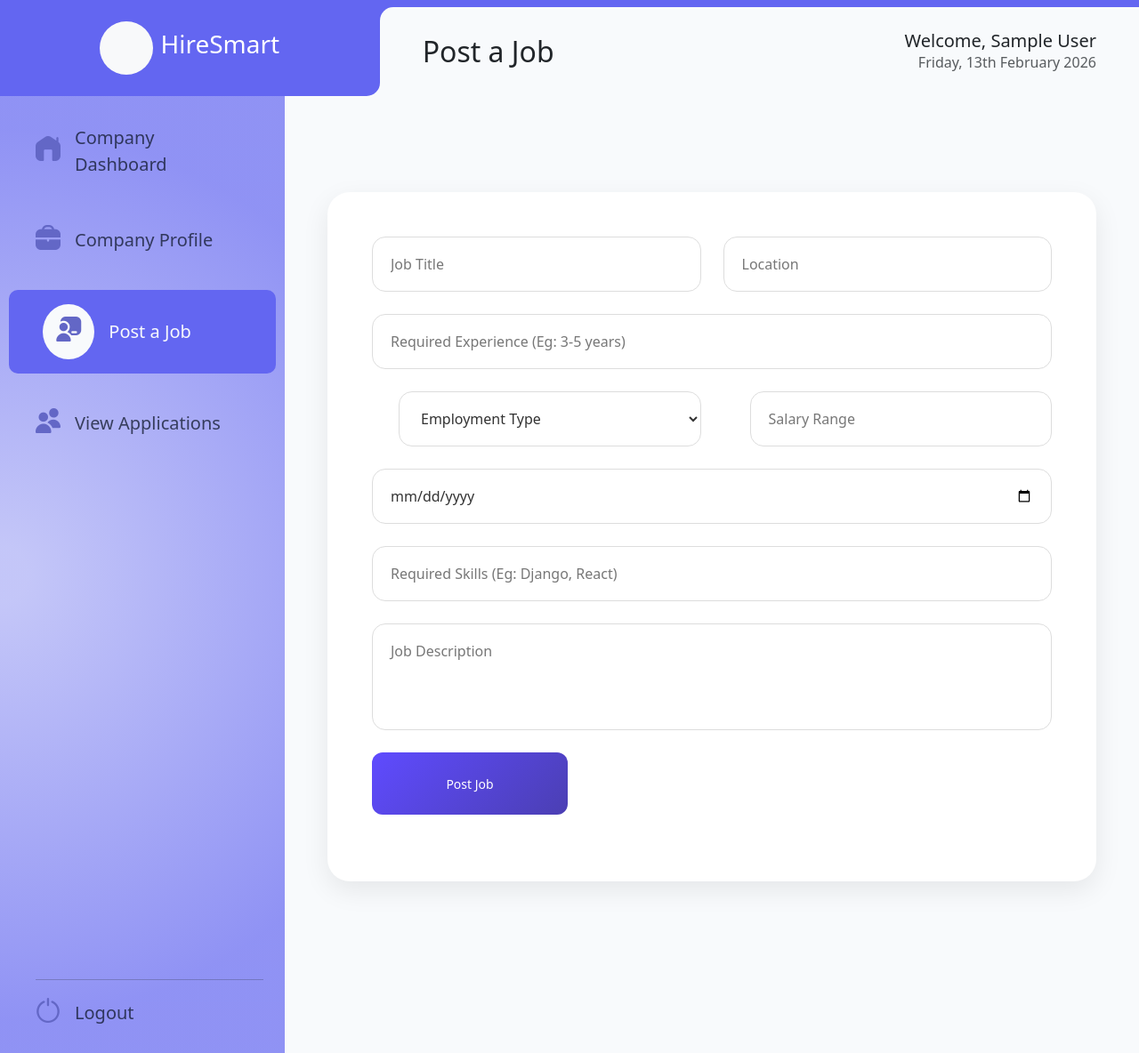
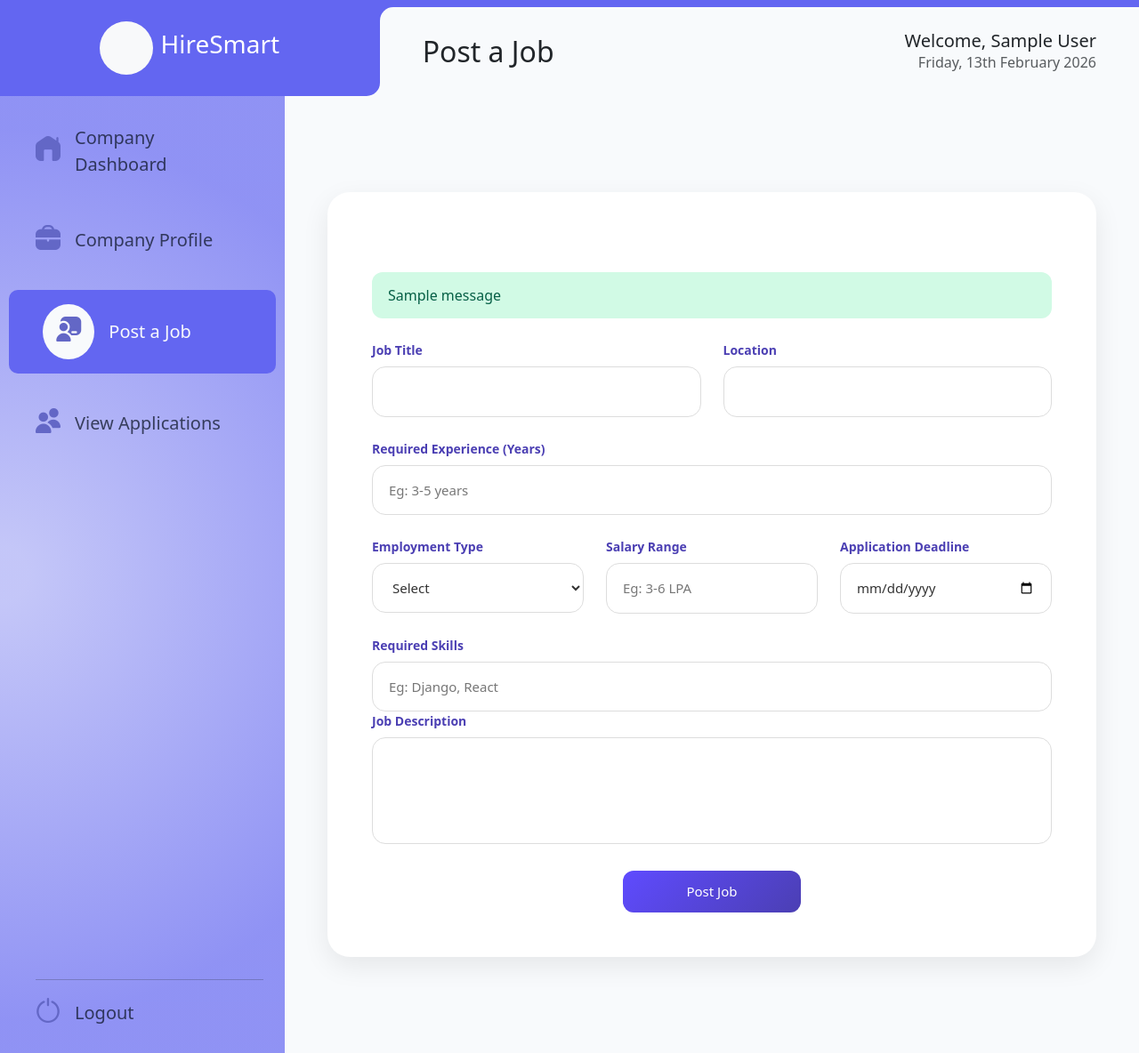
Before and after one commit to Karan-512/django-ai-recruitment-portal, a Django app: page /company/job-post/ in a window 1280 px wide. Shown: the whole page at 89% size. Run offline with Django 5.2, Linux system fonts and the light colour scheme; a user stored in the database is signed in; tables that the repository leaves empty hold one stand-in row (values such as "Sample post"); one stand-in notice (Sample message) is shown; some libraries are stand-ins or nearby versions.

Commit message:
Updated job posting logic and added success alert

```diff
--- a/Company/models.py
+++ b/Company/models.py
@@ -46,7 +46,7 @@ class JobPosting(models.Model):
     job_title = models.CharField(max_length=255)
     location = models.CharField(max_length=255)
 
-    job_description = models.TextField()
+    job_description = models.TextField(blank=True)
 
     salary = models.CharField(
         max_length=100,
--- a/Company/templates/jobPosting.html
+++ b/Company/templates/jobPosting.html
@@ -1,60 +1,85 @@
 {% extends 'c-base.html' %}
-
 {% block title %}Post a Job{% endblock %}
 {% block pageTitle %}Post a Job{% endblock %}
 
 {% block content %}
 
+
 <div class="post-job-container">
+    <h2 class="form-title"></h2>
+
+    {% if messages %}
+        {% for message in messages %}
+            <div class="alert-success">
+                {{ message }}
+            </div>
+        {% endfor %}
+    {% endif %}
 
     <form method="POST">
         {% csrf_token %}
 
-        <!-- Job Title & Location -->
+
         <div class="form-row">
-            <input type="text" name="job_title" placeholder="Job Title" required>
-            <input type="text" name="location" placeholder="Location" required>
+            <div class="form-group">
+                <label>Job Title</label>
+                <input type="text" name="job_title" required>
             </div>
 
-        <!-- Experience Field -->
-        <div class="form-row single">
-            <input type="text" name="required_experience"
-                   placeholder="Required Experience (Eg: 3-5 years)" required>
+            <div class="form-group">
+                <label>Location</label>
+                <input type="text" name="location" required>
+            </div>
         </div>
 
-        <!-- Employment Type & Salary -->
+
         <div class="form-row">
-            <select name="job_type" class="employment-type" required>
-                <option value="">Employment Type</option>
-                <option value="full_time">Full-time</option>
-                <option value="part_time">Part-time</option>
+            <div class="form-group">
+                <label>Required Experience (Years)</label>
+                <input type="text" name="required_experience" placeholder="Eg: 3-5 years" required>
+
+            </div>
+        </div>
+
+
+        <div class="form-row three-column">
+            <div class="form-group">
+                <label>Employment Type</label>
+                <select name="job_type" required>
+    <option value="">Select</option>
+    <option value="full_time">Full Time</option>
+    <option value="part_time">Part Time</option>
+    <option value="internship">Internship</option>
     <option value="contract">Contract</option>
-                <option value="internship">Internship</option>
     <option value="remote">Remote</option>
 </select>
 
-            <input type="text" name="salary" placeholder="Salary Range">
             </div>
 
-        <!-- Deadline Datepicker -->
-        <div class="form-row single">
+            <div class="form-group">
+                <label>Salary Range</label>
+                <input type="text" name="salary" placeholder="Eg: 3-6 LPA" required>
+            </div>
+
+            <div class="form-group">
+                <label>Application Deadline</label>
                 <input type="date" name="deadline" required>
+            </div>
         </div>
 
         <!-- Skills -->
-        <div class="form-row single">
-            <input type="text" name="skills_required"
-                   placeholder="Required Skills (Eg: Django, React)">
+        <div class="form-group">
+            <label>Required Skills</label>
+
+            <input type="text" name="skills_required" placeholder="Eg: Django, React" required>
         </div>
 
-        <!-- Description -->
-        <div class="form-row single">
-            <textarea name="job_description" rows="4"
-                      placeholder="Job Description" required></textarea>
+        <div class="form-group">
+            <label>Job Description</label>
+            <textarea name="job_description" rows="4" required></textarea>
         </div>
 
-        <!-- Button -->
-        <div class="form-row single center-btn">
+        <div class="btn-center">
             <button type="submit" class="post-btn">Post Job</button>
         </div>
 
--- a/Company/views.py
+++ b/Company/views.py
@@ -61,44 +61,35 @@ def Profile(request):
         return render(request, 'profile.html', {'pageTitle': "Company Profile", 'company': company, 'company_email': request.user.email})
 
 
-# @login_required
-# def jobPosting(request):
-#     return render(request, 'jobPosting.html', {'pageTitle': "Post a Job"})
-# from .models import JobPosting
-# from Company.models import CompanyProfile
-# from django.contrib import messages
 
 @login_required
 def jobPosting(request):
     company = CompanyProfile.objects.get(user=request.user)
 
     if request.method == "POST":
-        job_title = request.POST.get("job_title")
-        job_description = request.POST.get("job_description")
-        salary = request.POST.get("salary")
-        location = request.POST.get("location")
-        job_type = request.POST.get("job_type")
-        required_experience = request.POST.get("required_experience")
-        skills_required = request.POST.get("skills_required")
-        deadline = request.POST.get("deadline")
+        data = request.POST
 
         JobPosting.objects.create(
             company=company,
-            job_title=job_title,
-            job_description=job_description,
-            salary=salary,
-            location=location,
-            job_type=job_type,
-            required_experience=required_experience,
-            skills_required=skills_required,
-            deadline=deadline
+            job_title=data.get("job_title"),
+            job_description=data.get("job_description"),
+            salary=data.get("salary"),
+            location=data.get("location"),
+            job_type=data.get("job_type"),
+            required_experience=data.get("required_experience"),
+            skills_required=data.get("skills_required"),
+            deadline=data.get("deadline"),
         )
 
         messages.success(request, "Job posted successfully!")
-        # return redirect('company-dashboard')  # change if needed
-        return redirect('company-home')
 
-    return render(request, 'jobPosting.html', {'pageTitle': "Post a Job"})
+        return render(request, 'jobPosting.html', {
+            'pageTitle': "Post a Job"
+        })
+
+    return render(request, 'jobPosting.html', {
+        'pageTitle': "Post a Job"
+    })
 
 
 @login_required
--- a/static/css/main.css
+++ b/static/css/main.css
@@ -790,27 +790,16 @@ textarea.form-control {
     color: #000 !important;
 }
 
-
-/* /* Background Section */
-/* .post-job-container {
-    max-width: 1100px;
-    margin: 60px auto;
-    padding: 50px;
-    border-radius: 25px;
-    background: linear-gradient(135deg, #8f7aea, #6c63ff);
-} */
 .post-job-container {
     max-width: 1100px;
     margin: 60px auto;
     padding: 50px;
     border-radius: 25px;
     background: #ffffff;
-    /* light white */
     box-shadow: 0 10px 30px rgba(0, 0, 0, 0.08);
 }
 
 
-/* Title */
 .form-title {
     color: #4b3fb3;
     font-size: 28px;
@@ -818,52 +807,45 @@ textarea.form-control {
     margin-bottom: 40px;
 }
 
-/* Form Row */
+
 .form-row {
     display: flex;
     gap: 25px;
     margin-bottom: 25px;
+    align-items: flex-start;
 }
 
-/* Single full width row */
-.form-row.single {
+
+.form-group {
     display: flex;
-    gap: 25px;
+    flex-direction: column;
+    flex: 1;
 }
 
-/* Input, Select, Textarea Styling */
-/* .post-job-container input,
-.post-job-container select,
-.post-job-container textarea {
-    flex: 1;
-    padding: 18px 20px;
-    border-radius: 15px;
-    border: none;
-    outline: none;
-    background: rgba(255, 255, 255, 0.85);
-    font-size: 16px;
-    color: #333;
-} */
+
+.form-group label {
+    font-size: 14px;
+    font-weight: 600;
+    margin-bottom: 8px;
+    color: #4b3fb3;
+}
+
+
 .post-job-container input,
 .post-job-container select,
 .post-job-container textarea {
-    flex: 1;
-    padding: 18px 20px;
+    width: 100%;
+    padding: 16px 18px;
     border-radius: 15px;
     border: 1px solid #ddd;
-    /* add border */
     outline: none;
     background: #ffffff;
-    /* pure white */
-    font-size: 16px;
+    font-size: 15px;
     color: #333;
+    transition: 0.3s ease;
 }
 
-.employment-type {
-    margin: 0px 30px;  /* left & right margin */
-}
-
-/* Textarea height */
+/* Textarea specific */
 .post-job-container textarea {
     height: 120px;
     resize: none;
@@ -875,36 +857,60 @@ textarea.form-control {
     color: #777;
 }
 
+.post-job-container input:focus,
+.post-job-container select:focus,
+.post-job-container textarea:focus {
+    border: 1px solid #6c63ff;
+    box-shadow: 0 0 0 3px rgba(108, 99, 255, 0.2);
+}
+
+
+
+.form-row.three-fields .form-group {
+    flex: 1;
+}
+
+
+
+.btn-center {
+    text-align: center;
+    margin-top: 30px;
+}
 
 .post-btn {
-    padding: 10px 20px;
-    /* smaller padding */
+    padding: 12px 28px;
     border-radius: 12px;
     border: none;
     background: linear-gradient(135deg, #5f4bff, #4b3fb3);
     color: white;
-    font-size: 14px;
-    /* smaller text */
+    font-size: 15px;
     font-weight: 500;
     cursor: pointer;
-    min-width: 220px;
-    /* smaller width */
-    height: 70px;
-    /* control height */
+    min-width: 200px;
     transition: 0.3s ease;
 }
 
-/* Button Hover */
+
 .post-btn:hover {
     transform: translateY(-2px);
     box-shadow: 0 8px 20px rgba(0, 0, 0, 0.2);
 }
 
-.post-job-container input:focus,
-.post-job-container select:focus,
-.post-job-container textarea:focus {
-    border: 1px solid #6c63ff !important;
-    border-radius: 15px !important;
-    box-shadow: 0 0 0 3px rgba(108, 99, 255, 0.2) !important;
-    outline: none !important;
+
+
+.alert-success {
+    background: #d1fae5;
+    color: #065f46;
+    padding: 14px 18px;
+    border-radius: 12px;
+    margin-bottom: 25px;
+    font-weight: 500;
 }
+
+
+
+@media (max-width: 992px) {
+    .form-row {
+        flex-direction: column;
+    }
+}
```
Lines whose indentation alone changed are shown as unchanged.
